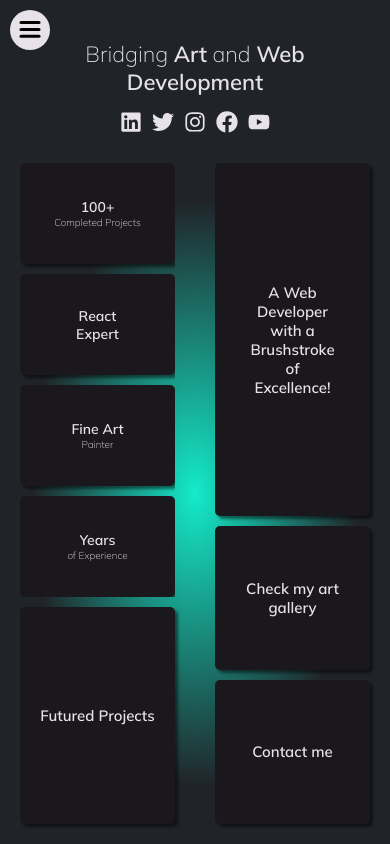
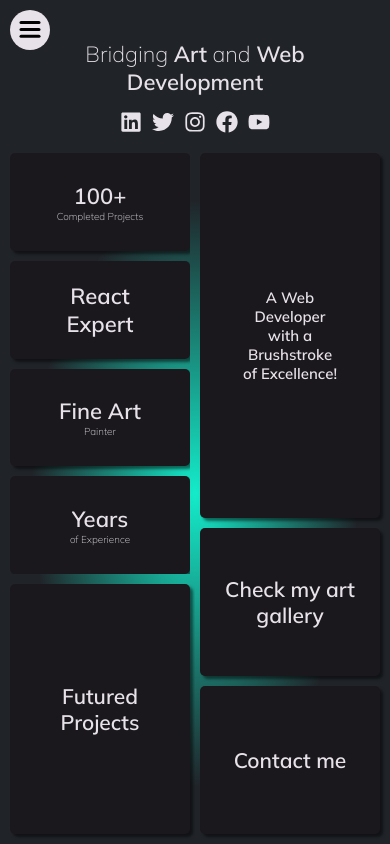
Before and after one commit to Lu-Smith/new_react_portfolio_sass, a React (Create React App) app: page / in a window 390 px wide. Built offline with nearby package versions, Linux system fonts and the light colour scheme.

Commit message:
Updated mobile styling in Hero

```diff
--- a/src/styles/futuredContainer.scss
+++ b/src/styles/futuredContainer.scss
@@ -37,7 +37,7 @@
             font-size: $box-font-size;
 
             @include mobile {
-                font-size: $primary-font-size;
+                font-size: $big-font-size;
             }
         }
 
--- a/src/styles/hero.scss
+++ b/src/styles/hero.scss
@@ -84,6 +84,7 @@
         @include mobile {
             padding: $mobile-padding;
             gap: 10px;
+            padding: 10px 5px 10px 10px;
         }
 
         .futuredProjects {
@@ -104,7 +105,8 @@
 
             @include mobile {
                 border-radius: 5px;
-                font-size: $mobile-font-size;
+                font-size: $primary-font-size;
+                padding: $mobile-padding;
             }
 
             &:hover {
@@ -124,6 +126,7 @@
         @include mobile {
             padding: $mobile-padding;
             gap: 10px;
+            padding: 10px 10px 10px 5px;
         }
 
         div {
@@ -139,7 +142,7 @@
 
             @include mobile {
                 border-radius: 5px;
-                font-size: $mobile-font-size;
+                font-size: $primary-font-size;
                 padding: $mobile-padding;
             }
 
@@ -163,6 +166,7 @@
 
                 @include mobile {
                     padding: $mobile-padding;
+                    font-size: $mobile-font-size;
 
                     span {
                         display: none;
```
